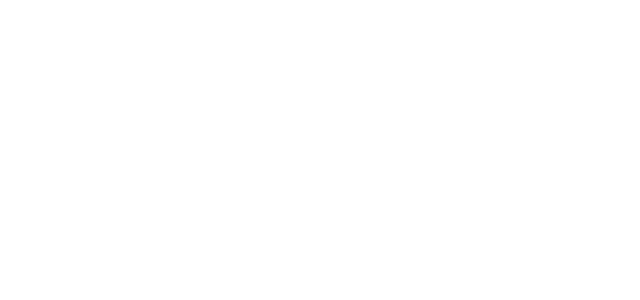
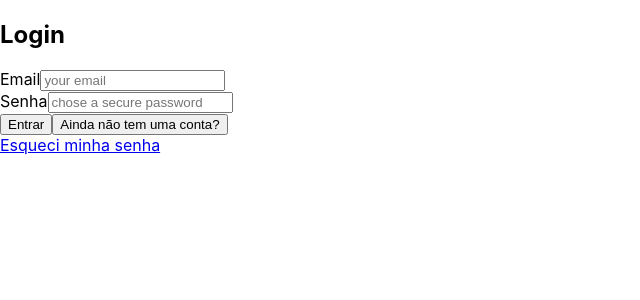
Before and after one commit to IsaqueFranklin/CodeHub, a React (Create React App) app: page /login in a window 1280 px wide. Shown: the top 300 px of the page, without its empty margins (0-640 px from the left). Built offline with nearby package versions, Linux system fonts and the light colour scheme; no server answers.

Commit message:
Terminei sistema de login

```diff
--- a/src/authentication/Login.js
+++ b/src/authentication/Login.js
@@ -4,7 +4,7 @@
 import validateLogin from './validateLogin'
 import { Link } from 'react-router-dom'
 import { Form, Card } from 'react-bootstrap'
-import CenteredContainer from './CenteredContainer'
+import CenteredContainer from '../authentication/CenteredContainer'
 
 const INITIAL_STATE = {
     name: "",
@@ -34,7 +34,68 @@
 
     return (
         <CenteredContainer>
+            <Card className="midia">
+                <Card.Body className="midia2">
+                    <h2 className="titulo">{login ? "Login" : "Crie sua conta"}</h2>
+                    <Form onSubmit={handleSubmit} className="flex flex-column">
+                    {!login && (
+                    <>
+                    <Form.Group id="name">
+                        <Form.Label>Your name</Form.Label>
+                        <Form.Control
+                        onBlur={handleBlur}
+                        onChange={handleChange}
+                        value={values.name}
+                        type="text"
+                        placeholder="your name"
+                        autoComplete="off"
+                        name="name"
+                        className="input" />
+                    </Form.Group>
+                    {errors.name && <p className="error-text">{errors.name}</p>}
+                    </>
+                    )}
 
+                    <Form.Group id="email">
+                        <Form.Label>Email</Form.Label>
+                        <Form.Control
+                        onChange={handleChange}
+                        onBlur={handleBlur}
+                        value={values.email}
+                        type="email"
+                        placeholder="your email"
+                        autoComplete="off"
+                        name="email"
+                        className={errors.email ? 'error-input' : "input"} />
+                    </Form.Group>
+                    {errors.email && <p className="error-text">{errors.email}</p>}
+
+                    <Form.Group id="password">
+                        <Form.Label>Senha</Form.Label>
+                        <Form.Control
+                        onChange={handleChange}
+                        onBlur={handleBlur}
+                        value={values.password}
+                        type="password"
+                        placeholder="chose a secure password"
+                        name="password"
+                        className={errors.password ? "error.input" : "input"} />
+                    </Form.Group>
+                    {errors.password && <p className="error-text">{errors.password}</p>}
+                    {firebaseError && <p className='error-text'>{firebaseError}</p>}
+
+                    <button type="submit" className="" disbaled={isSubmitting}>
+                            Entrar
+                        </button>
+                        <button type="button" className="" onClick={() => setLogin(prevLogin => !prevLogin)}>
+                            {login ? "Ainda não tem uma conta?" : "Já tem uma conta?"}
+                        </button>
+                    </Form>
+                    <div className="w-100 text-left mt-3">
+                    <Link to="/forgot">Esqueci minha senha</Link>
+                    </div>
+                </Card.Body>
+            </Card>
         </CenteredContainer>
     )
 }
--- a/src/firebase/firebase.js
+++ b/src/firebase/firebase.js
@@ -46,6 +46,7 @@
     async resetPassword(email){
         await this.auth.sendPasswordResetEmail(email)
     }
+
 }
 
 const firebase = new Firebase()
```
Also changed, not shown: src/styles/style.css (added).
